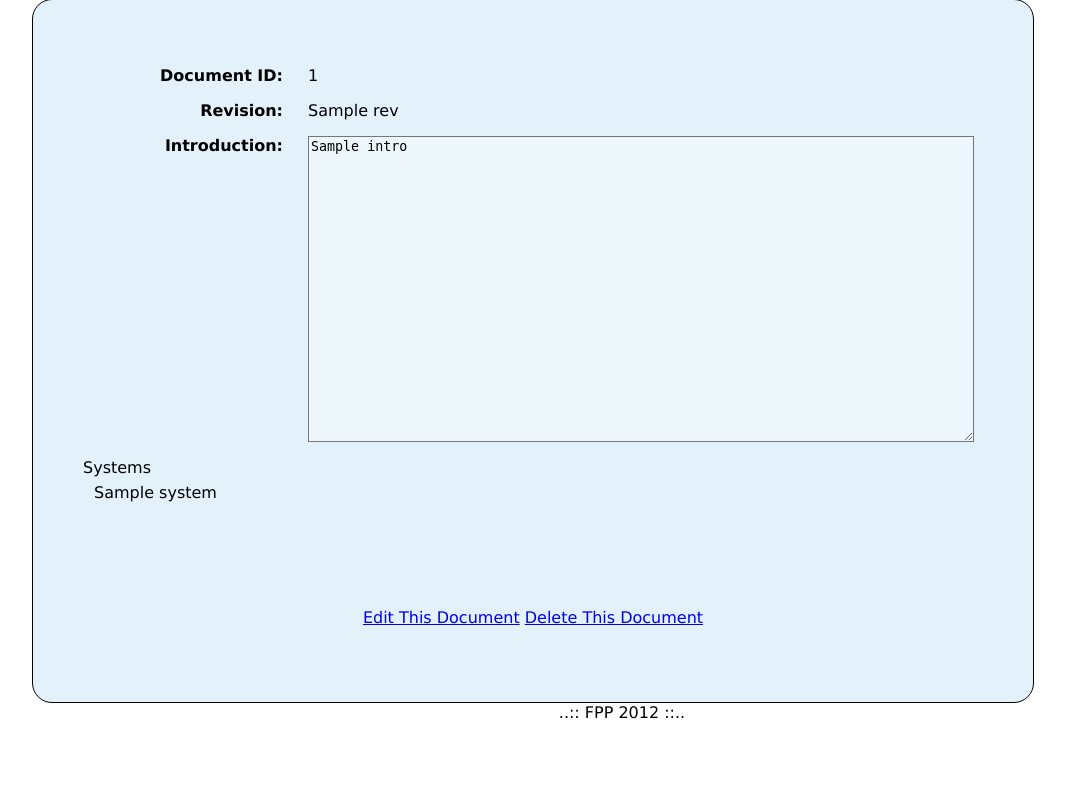
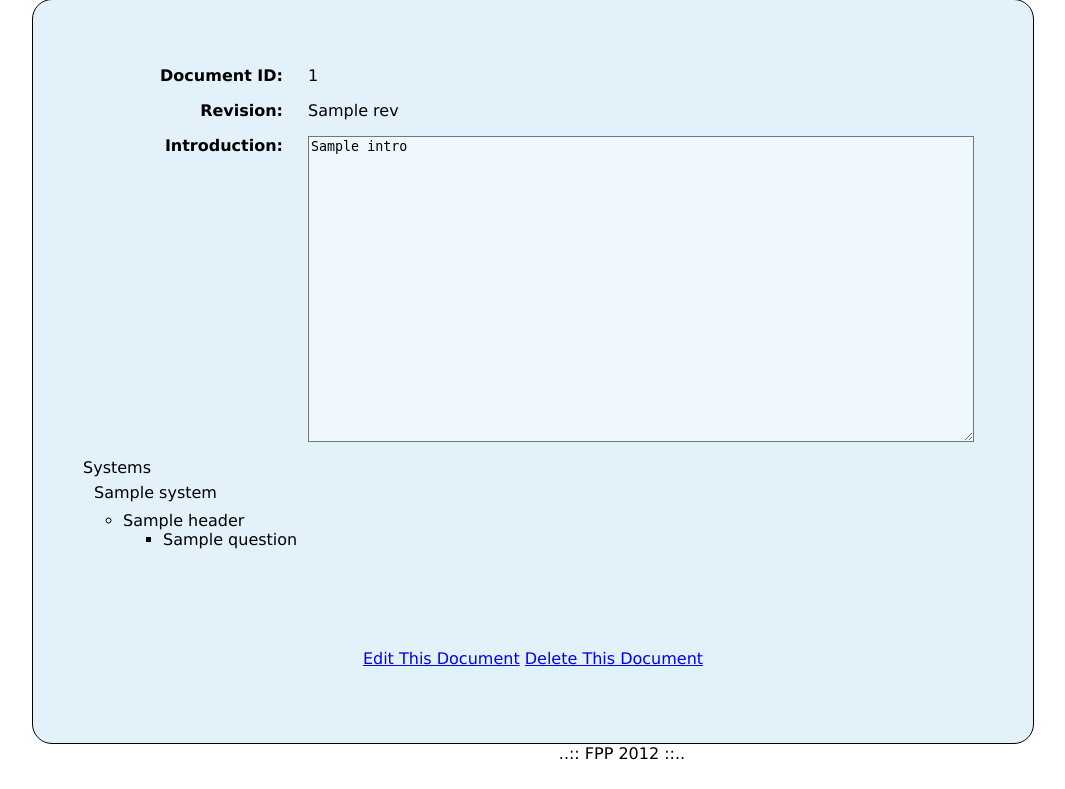
Before and after one commit to elisiano/cern-tender, a Django app: template templates/documents/view.html in a window 1280 px wide. Shown: the part 232-1021 px from the top of the page, without its empty margins (18-1083 px from the left). Before the commit the page ends 951 px from the top, so only its background shows below. Run offline with Django 3.2, Linux system fonts and the light colour scheme; the template is opened without the code that fills it: most values are stand-ins (such as "Sample title", 1, 10 or a date in 2020); parts of the project's set-up code (start-up, migrations or seed data) failed here and were passed over; some libraries are stand-ins or nearby versions.

Commit message:
- Unified the look and feel of the questions section - Modified the document view in order to have the whole structure (with   systems/sections/questions) at a glance

```diff
--- a/documents/views.py
+++ b/documents/views.py
@@ -40,8 +40,8 @@ def new(request):
                               context_instance=RequestContext(request))
 
 
-def view(request,_id):
-    doc = db.get(_id)
+def view(request,doc_id):
+    doc = db.get(doc_id)
     doc['id'] = doc['_id']
     doc['rev'] = doc['_rev']
     del doc['_id']
--- a/static/css/main.css
+++ b/static/css/main.css
@@ -55,18 +55,20 @@ input[type="submit"] {
 	margin-right: auto;
 }
 
+/*
 .question.odd {
 	background: lightblue;
 }
 .question.even {
 	background: lightgrey;
 }
+*/
 
 .question > .delete {
 	float: right;
 }
 .question > .clone {
-	background: lightgreen;
+	/*background: lightgreen;*/
 	float: right;
 }
 
--- a/templates/documents/view.html
+++ b/templates/documents/view.html
@@ -16,8 +16,22 @@
         <div id="systems" class="ui-widget">
             <div class="ui-widget-header">Systems</div>
             <ul class="ui-widget-content">
-            {% for s in doc.systems %}
-                <li class="ui-state-default">{{s.name}}</li>
+            {% for sys in doc.systems %}
+                <li class="ui-state-default">{{sys.name}}</li>
+                <ul class="ui-widget-content">
+                {% for sec in sys.sections %}
+                    <li class="ui-state-default">{{sec.header}}</li>
+                    <ul class="ui-widget-content">
+                    {% for q in sec.questions %}
+                        <li class="ui-state-default">{{q.question}}</li>
+                    {% empty %}
+                        <li class="ui-state-default"><i>No Questions Defined</i></li>
+                    {% endfor %}
+                    </ul>
+                {% empty %}
+                    <li class="ui-state-default">No Sections Defined</li>
+                {% endfor %}
+                </ul>
             {% empty %}
                 <li class="ui-state-default">No System Defined</li>
             {% endfor %}
--- a/templates/questions/index.html
+++ b/templates/questions/index.html
@@ -16,10 +16,10 @@
         <h3><a href="#">{{q.value.category}}</a></h3>
         <div>
         {% endifchanged %}
-            <div class="question {% cycle 'odd' 'even' %}" >
+            <div class="question {% cycle 'odd' 'even' %} ui-widget-content ui-state-default" >
                 <a href="/questions/edit/{{q.id}}">{{q.value.question}}</a>
-                <a class="delete" href="/questions/delete/{{q.id}}">[Delete]</a>
-                <a class="clone" href="/questions/clone/{{q.id}}">[Clone]</a>
+                <a class="delete ui-state-default" href="/questions/delete/{{q.id}}">[Delete]</a>
+                <a class="clone ui-state-default" href="/questions/clone/{{q.id}}">[Clone]</a>
             </div>
         {% if forloop.last %}</div>{% endif %}
     {% empty %}
```
